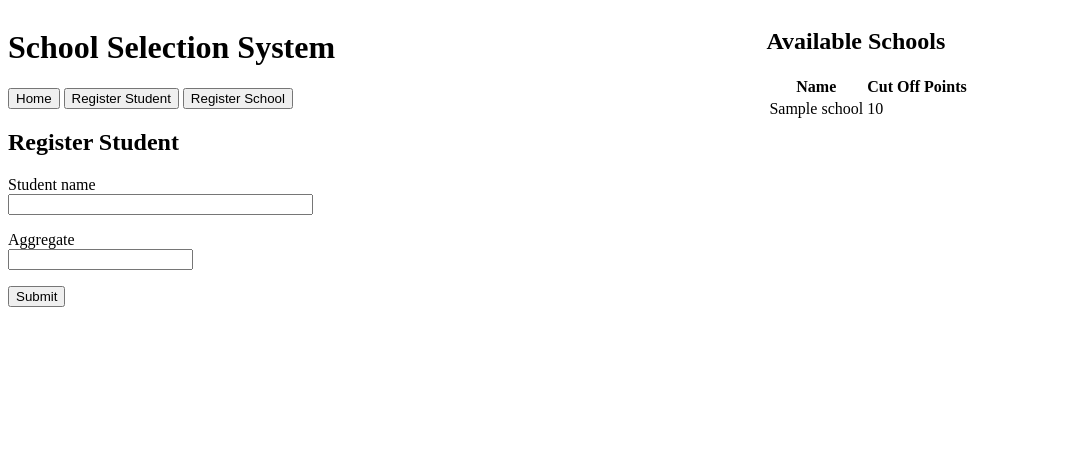
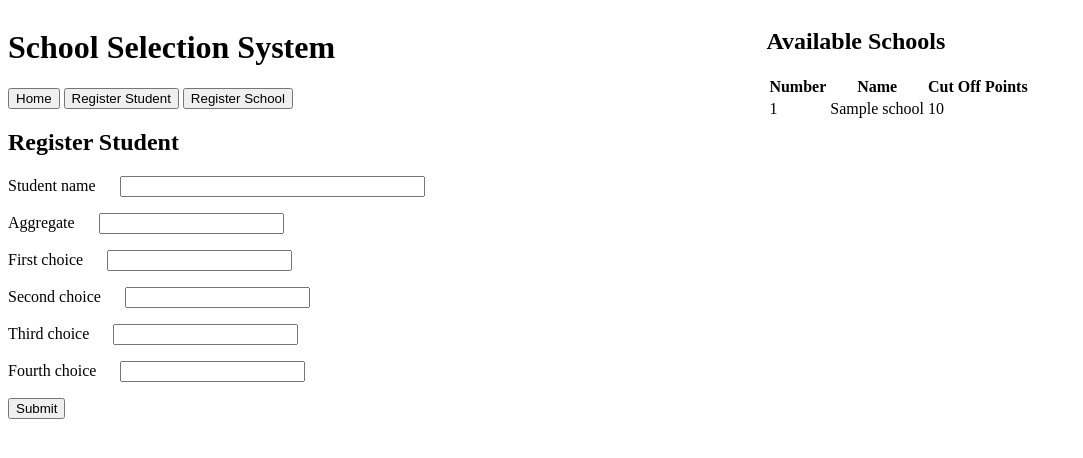
Before and after one commit to MIsaac4/School-Selection-System, a Flask app: template templates/studentpage.html in a window 1280 px wide. Shown: the top 458 px of the page, without its empty margins (0-1083 px from the left). Run offline with Flask 2, Linux system fonts and the light colour scheme; the template is opened without the code that fills it: most values are stand-ins (such as "Sample title", 1, 10 or a date in 2020); form fields are guessed from the names that the template uses; parts of the project's set-up code (start-up, migrations or seed data) failed here and were passed over.

Commit message:
finished student reg

```diff
--- a/forms.py
+++ b/forms.py
@@ -5,6 +5,10 @@ from wtforms.validators import DataRequired
 class RegisterStudentForm(FlaskForm):
     studentName = StringField('Name', validators=['DataRequired()'])
     aggregate = IntegerField('Aggregate', validators=['DataRequired()'])
+    first_choice = IntegerField('First Choice', validators=['DataRequired()'])
+    second_choice = IntegerField('Second Choice', validators=['DataRequired()'])
+    third_choice = IntegerField('Third Choice', validators=['DataRequired()'])
+    fourth_choice = IntegerField('Fourth Choice', validators=['DataRequired()'])
     submit = SubmitField('Register')
 
 class RegisterSchoolForm(FlaskForm):
--- a/routes/index.py
+++ b/routes/index.py
@@ -16,7 +16,7 @@ def home():
 def registerStudent():
     form = RegisterStudentForm()
     if form.is_submitted():
-        student = Student(name=form.studentName.data, aggregate=form.aggregate.data)
+        student = Student(name=form.studentName.data, aggregate=form.aggregate.data, first_choice=form.first_choice.data, second_choice=form.second_choice.data, third_choice=form.third_choice.data, fourth_choice=form.fourth_choice.data)
         if contains(str(form.studentName.data), Student):
             flash('Student Exists', 'error')
         else:
--- a/templates/index.html
+++ b/templates/index.html
@@ -32,11 +32,13 @@
                 <h2>Available Schools</h2>
                 <table>
                     <tr>
+                        <th>Number</th>
                         <th>Name</th>
                         <th>Cut Off Points</th>
                     </tr>
                     {% for school in schools %}
                         <tr>
+                            <td>{{school.id}}</td>
                             <td>{{ school.name }}</td>
                             <td>{{ school.cut_off_points }}</td>
                         </tr>
--- a/templates/studentpage.html
+++ b/templates/studentpage.html
@@ -4,12 +4,28 @@
 <h2>Register Student</h2>
 <form action="" method="post">
     <p>
-        {{form.studentName.label}} <br>
+        {{form.studentName.label}} &emsp;
         {{form.studentName(size=35)}}
     </p>
     <p>
-        {{form.aggregate.label}} <br>
+        {{form.aggregate.label}} &emsp;
         {{form.aggregate()}}
+    </p>
+    <p>
+        {{form.first_choice.label}} &emsp;
+        {{form.first_choice()}}
+    </p>
+    <p>
+        {{form.second_choice.label}} &emsp;
+        {{form.second_choice()}}
+    </p>
+    <p>
+        {{form.third_choice.label}} &emsp;
+        {{form.third_choice()}}
+    </p>
+    <p>
+        {{form.fourth_choice.label}} &emsp;
+        {{form.fourth_choice()}}
     </p>
     <p> {{form.submit()}} </p>
 </form>
```
